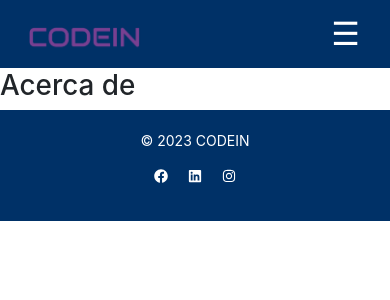
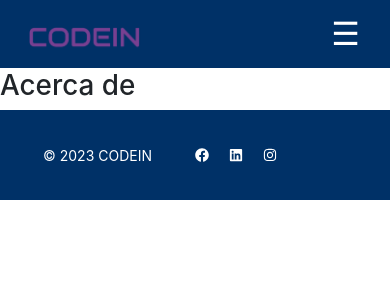
Before and after one commit to Saimon1520/pagina_web_meteorito, a React (Create React App) app: page /Acerca-de in a window 390 px wide. Shown: the top 300 px of the page. Built offline with nearby package versions, Linux system fonts and the light colour scheme.

Commit message:
responsive footer

```diff
--- a/src/components/Footer/Footer.css
+++ b/src/components/Footer/Footer.css
@@ -3,6 +3,7 @@
     color: #fff;
     padding: 20px 0;
     text-align: center;
+    width: 100%;
   }
 
   .footer-content {
@@ -33,3 +34,19 @@
   li a:hover {
     text-decoration: underline;
   }
+
+  @media (max-width: 768px) {
+    .footer-content {
+        display: flex; /* Use flexbox to arrange children side by side */
+        align-items: center; /* Center vertically within the footer container */
+        flex-direction: row;
+      }
+    .copy_content{
+        width: 50%;
+        height: auto;
+    }
+    .social_content{
+        width: 50%;
+        height: auto;
+    }
+  }
--- a/src/components/Footer/Footer.js
+++ b/src/components/Footer/Footer.js
@@ -4,13 +4,18 @@ const Footer = () => {
     return (
         <footer className="footer-container">
             <div className="footer-content">
+                <div className='copy_content'>
                     <p>&copy; 2023 CODEIN</p>
+                </div>
+                <div className='social_content'>
                     <ul>
                         <li><a href="https://www.facebook.com"><FaFacebook /></a></li>
                         <li><a href="https://cr.linkedin.com"><FaLinkedin /></a></li>
                         <li><a href="https://www.instagram.com/codein_vr/?utm_source=ig_web_button_share_sheet&igshid=OGQ5ZDc2ODk2ZA=="><FaInstagram /></a></li>
                     </ul>
                 </div>
+
+            </div>
         </footer>
     );
 };
```
Lines whose indentation alone changed are shown as unchanged.
